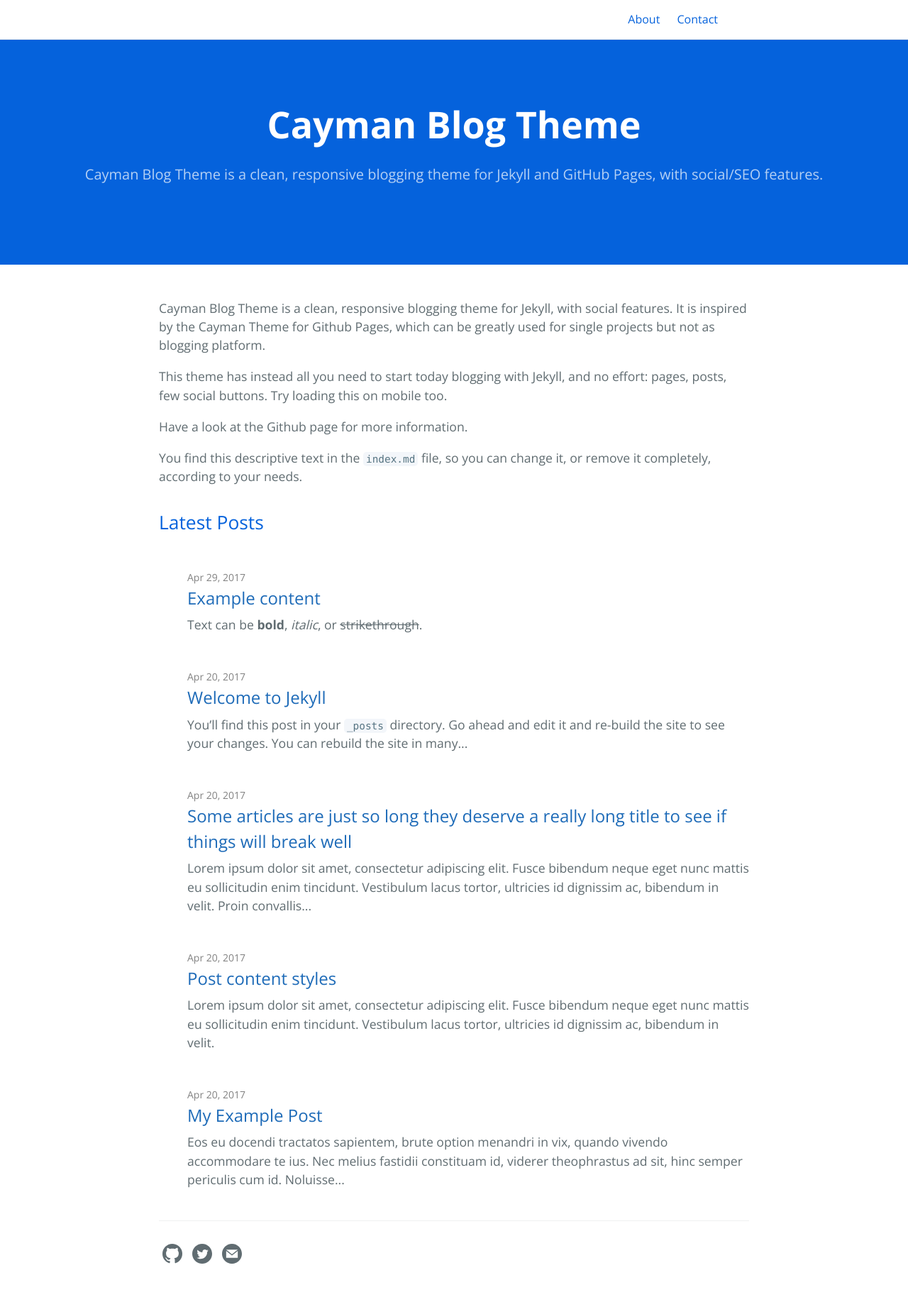
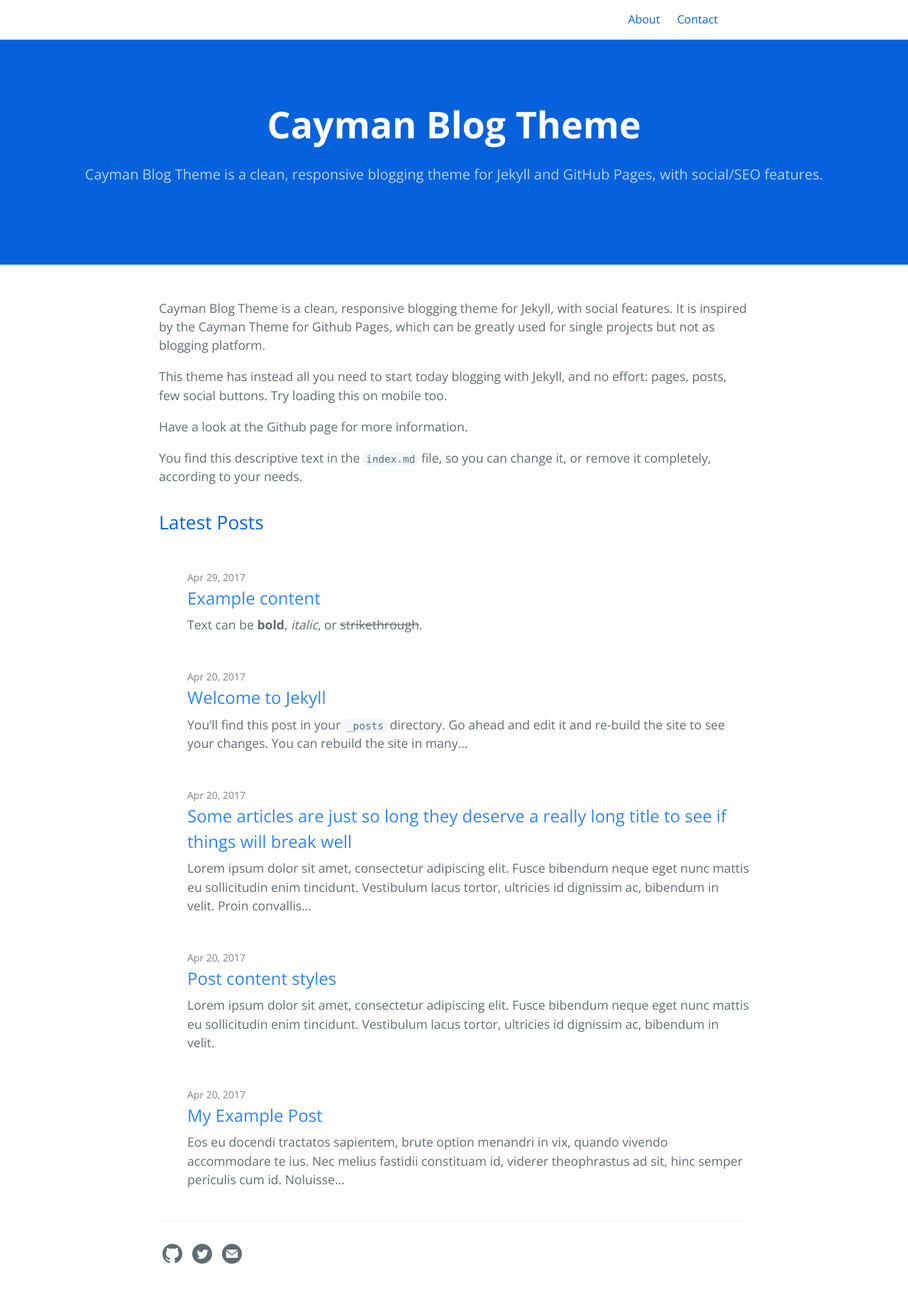
Before and after one commit to hcnoh/hcnoh.github.io, a Jekyll site: the page built from index.md, in a window 1280 px wide. Shown: the whole page at 71% size. Built offline with Jekyll 4.4.1, drawn with Linux system fonts in a browser that asks for light colours.

Commit message:
Update variables.scss

```diff
--- a/_sass/variables.scss
+++ b/_sass/variables.scss
@@ -10,7 +10,7 @@
 // Text
 $section-headings-color: #0562DC !default;
 $body-text-color: #606c71 !default;
-$body-link-color: #1e6bb8 !default;
+$body-link-color: #3085F4 !default;
 $blockquote-text-color: #819198 !default;
 
 // Code
```
